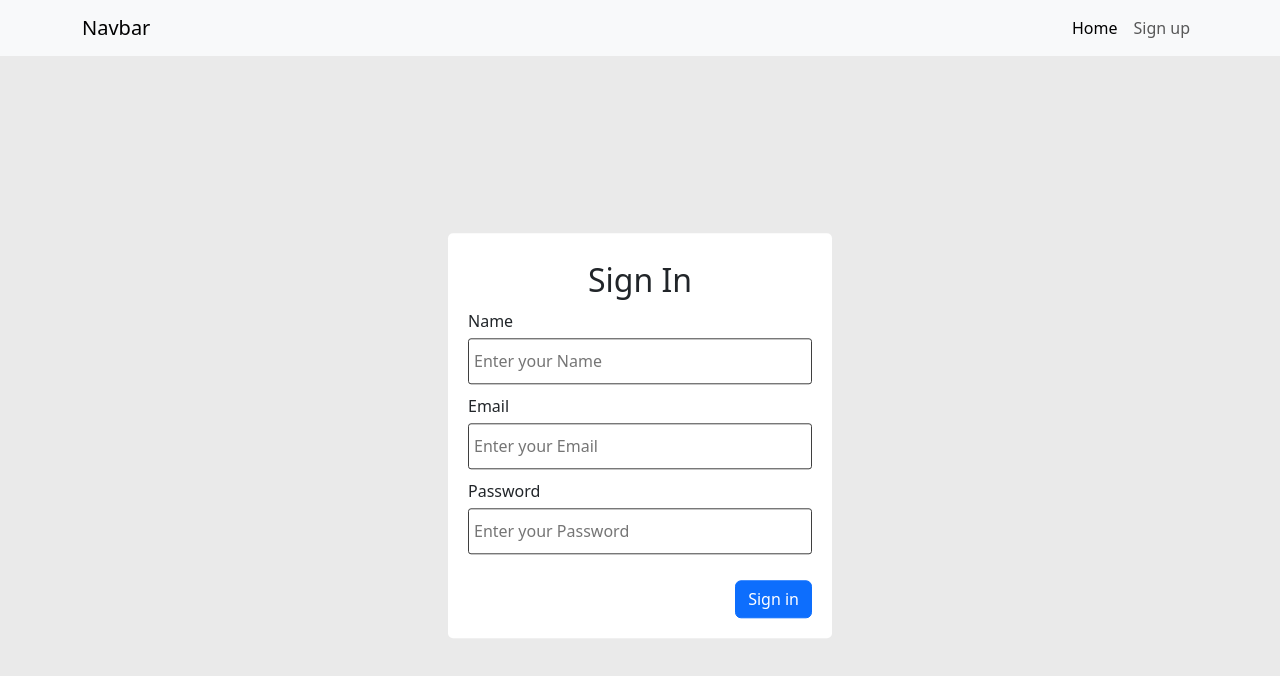
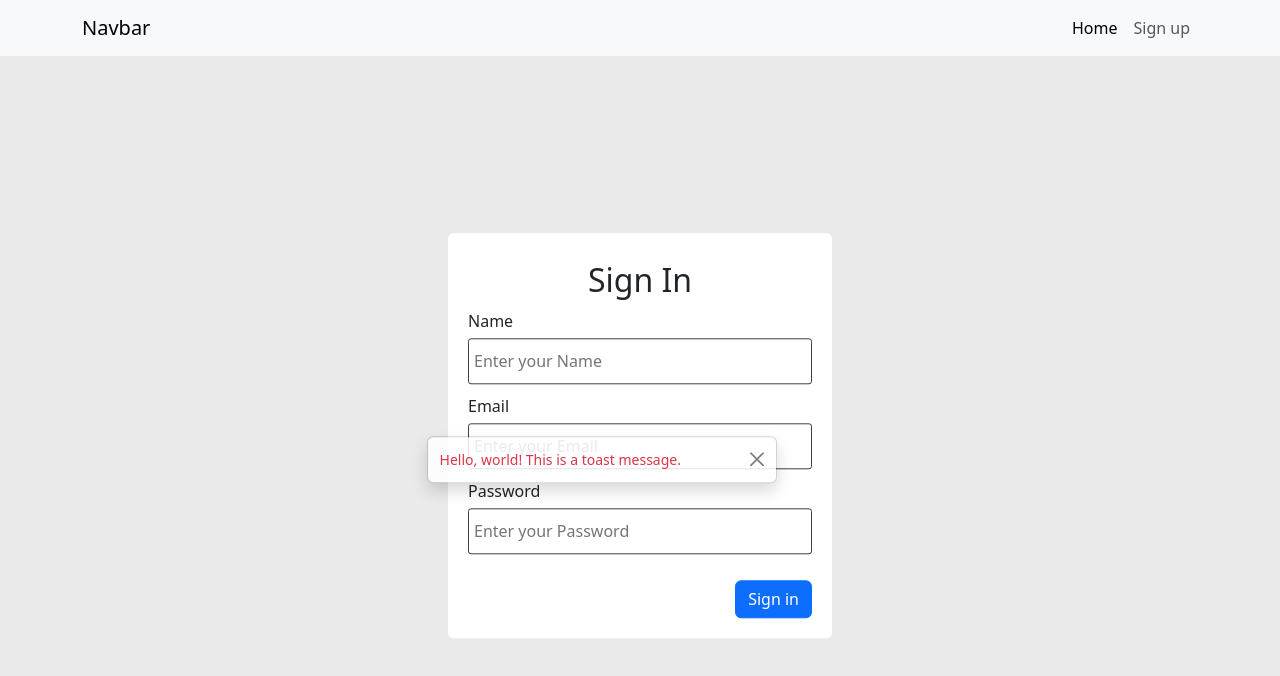
Before and after one commit to Huzaifa-Afraz/MERN-Blog-frontEnd, a React (Create React App) app: page / in a window 1280 px wide. Shown: the top 676 px of the page. Built offline with nearby package versions, Linux system fonts and the light colour scheme.

Commit message:
alert component setup

```diff
--- /dev/null
+++ b/src/components/Alert/alert.jsx
@@ -0,0 +1,26 @@
+import React from 'react'
+
+export default function Alert() {
+  return (
+    <div className='d-flex justify-content-center'>
+       <div
+        className="toast show  align-items-center position-absolute top-50"
+        role="alert"
+        aria-live="assertive"
+        aria-atomic="true"
+      >
+        <div className="d-flex">
+          <div className="toast-body text-danger">
+            Hello, world! This is a toast message.
+          </div>
+          <button
+            type="button"
+            className="btn-close me-2 m-auto"
+            data-bs-dismiss="toast"
+            aria-label="Close"
+          ></button>
+        </div>
+      </div>
+    </div>
+  )
+}
--- a/src/components/Input/Input.jsx
+++ b/src/components/Input/Input.jsx
@@ -4,7 +4,7 @@ export default function Input({label,type,placeholder, value, onChange, name}) {
   return (
     <div className='__maininput'>
       <label>{label}</label>
-      <input type={type} placeholder={placeholder} value={value} onChange={onChange} name={name}/>
+      <input type={type} placeholder={placeholder} value={value} onChange={onChange} name={name} required/>
     </div>
   )
 }
--- a/src/pages/Signup/Signup.jsx
+++ b/src/pages/Signup/Signup.jsx
@@ -1,17 +1,41 @@
-import React from 'react'
+import React, { useState } from 'react'
 import Input from '../../components/Input/Input'
 import Button from '../../components/Button/Button.jsx'
 export default function Signup() {
+  const [password, setPassword]=useState('');
+  const [Cpassword, setCpassword]=useState('');
+  const [matchPassword, setMpassword]=useState(false);
+
+const changePassword=(e)=>{
+setPassword(e.target.value)
+}
+const changeCpassword=(e)=>{
+setCpassword(e.target.value)
+setMpassword(password===e.target.value?true:false)
+}
+  const  handleSubmit = (e) => {
+    e.preventDefault();
+    if(matchPassword){
+      alert("Signed Up Successfully")
+    }else{
+      alert("Passwords do not match");
+    }
+
+  };
+
+  // }
+
+
 
   return (
     <div className='__bg'>
     <div className='__signin'>
       <h2 className='text-center my-2'>Sign up</h2>
-      <form >
+      <form  onSubmit={handleSubmit}>
       <Input type='text' placeholder='john Deo' label='Name' name='Name'/>
       <Input type='email' placeholder='example@gmail.com' label='Email' name='Email'/>
-      <Input type='password' label='Password' name='Password'/>
-      <Input type='password' label='Confirm Password' name='Cpassword'/>
+      <Input type='password' label='Password' value={password} onChange={changePassword} name='Password'/>
+      <Input type='password' label='Confirm Password' value={Cpassword} onChange={changeCpassword} name='Cpassword'/>
       <Button btntype='primary mt-3 float-end' btnName='Sign up'/>
       </form>
     </div>
--- a/src/pages/signin/Signin.jsx
+++ b/src/pages/signin/Signin.jsx
@@ -1,50 +1,83 @@
-import React, { useState } from 'react'
-import Input from '../../components/Input/Input.jsx'
-import Button from '../../components/Button/Button.jsx'
-import './Signin.css'
+import React, { useState } from "react";
+import Input from "../../components/Input/Input.jsx";
+import Button from "../../components/Button/Button.jsx";
+import Alert from "../../components/Alert/alert.jsx";
+import "./Signin.css";
 export default function Signin() {
-const [formData, setData]=useState({Name:'',Email:'', Password:''})
-const [msg, setmsg]=useState({mg:'',type:''})
-const onChange=(e)=>{
-  setData({...formData,[e.target.name]:e.target.value})
-  // console.log(formData);
-}
+  const [formData, setData] = useState({ Name: "", Email: "", Password: "" });
+  const [msg, setmsg] = useState({ mg: "", type: "" });
+  const onChange = (e) => {
+    setData({ ...formData, [e.target.name]: e.target.value });
+    // console.log(formData);
+  };
+  // var toast=document.getElementsByClassName('toast');
+  // toast.show();
 
-const submitForm=async (e)=>{
-  e.preventDefault();
-  if(formData.Name=="" || formData.Email=='' || formData.Password==""){
-    return setmsg({msg:'Must fill all the fields', type:'danger'})
-  }
+  const submitForm = async (e) => {
+    e.preventDefault();
+    if (
+      formData.Name === "" ||
+      formData.Email === "" ||
+      formData.Password === ""
+    ) {
+      return setmsg({ msg: "Must fill all the fields", type: "danger" });
+    }
 
-const responce=await fetch("http://localhost:5000/auth/login",{
-  method:'POST',
-  headers:{
-    'Content-Type':'application/json'
-  },
-  body:JSON.stringify({Name:formData.Name, Email:formData.Email, Password:formData.Password})
-});
-const data=await responce.json();
-if(data.success){
-  localStorage.setItem('token',data.token)
+    const responce = await fetch("http://localhost:5000/auth/login", {
+      method: "POST",
+      headers: {
+        "Content-Type": "application/json",
+      },
+      body: JSON.stringify({
+        Name: formData.Name,
+        Email: formData.Email,
+        Password: formData.Password,
+      }),
+    });
+    const data = await responce.json();
+    if (data.success) {
+      localStorage.setItem("token", data.token);
 
-  setmsg({msg:data.msg, type:'success'})
-}
-else{
-  setmsg({msg:data.msg, type:'danger'})
-}
-}
+      setmsg({ msg: data.msg, type: "success" });
+    } else {
+      setmsg({ msg: data.msg, type: "danger" });
+    }
+  };
   return (
-    <div className='__bg'>
-      <div className='__signin'>
-        <h2 className='text-center my-2'>Sign In</h2>
+
+    <div className="__bg">
+
+          <div className="container">
+      <div className="__signin">
+        <h2 className="text-center my-2">Sign In</h2>
         <form onSubmit={submitForm}>
-        <Input type='text' label='Name' placeholder='Enter your Name' name='Name' onChange={onChange}/>
-        <Input type='Email' label='Email' placeholder='Enter your Email' name='Email' onChange={onChange}/>
-        <Input type='Password' label='Password' placeholder='Enter your Password' name='Password' onChange={onChange} />
-        <Button btntype='primary mt-3 float-end' btnName='Sign in'/>
-        <p className={`text-center text-${msg.type}`}>{msg.msg}</p>
+          <Input
+            type="text"
+            label="Name"
+            placeholder="Enter your Name"
+            name="Name"
+            onChange={onChange}
+          />
+          <Input
+            type="Email"
+            label="Email"
+            placeholder="Enter your Email"
+            name="Email"
+            onChange={onChange}
+          />
+          <Input
+            type="Password"
+            label="Password"
+            placeholder="Enter your Password"
+            name="Password"
+            onChange={onChange}
+          />
+          <Button btntype="primary mt-3 float-end" btnName="Sign in" />
+          <p className={`text-center text-${msg.type}`}>{msg.msg}</p>
         </form>
+        <Alert/>
       </div>
     </div>
-  )
+    </div>
+  );
 }
```
Also changed, not shown: src/components/Alert/alert.css (added).
